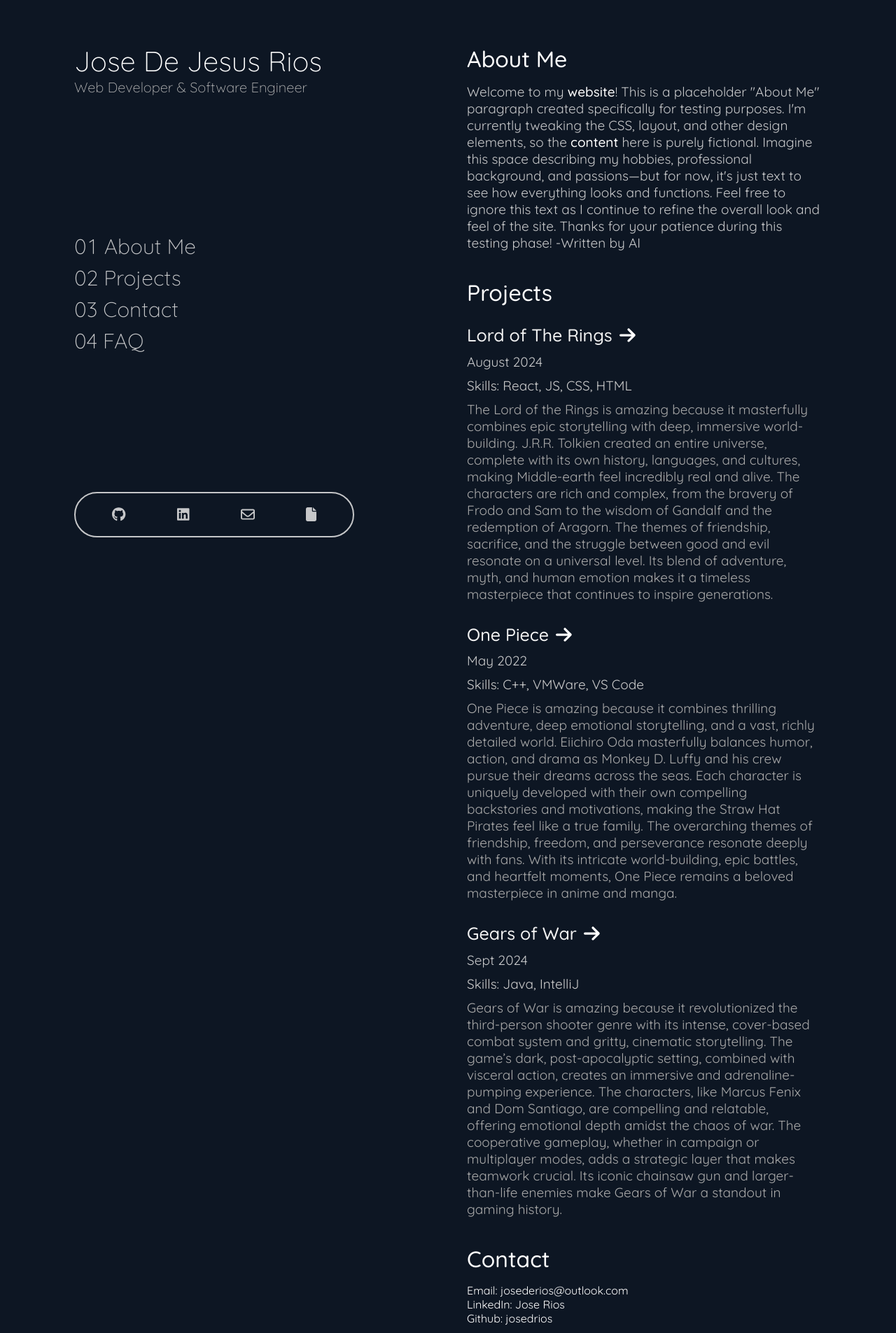
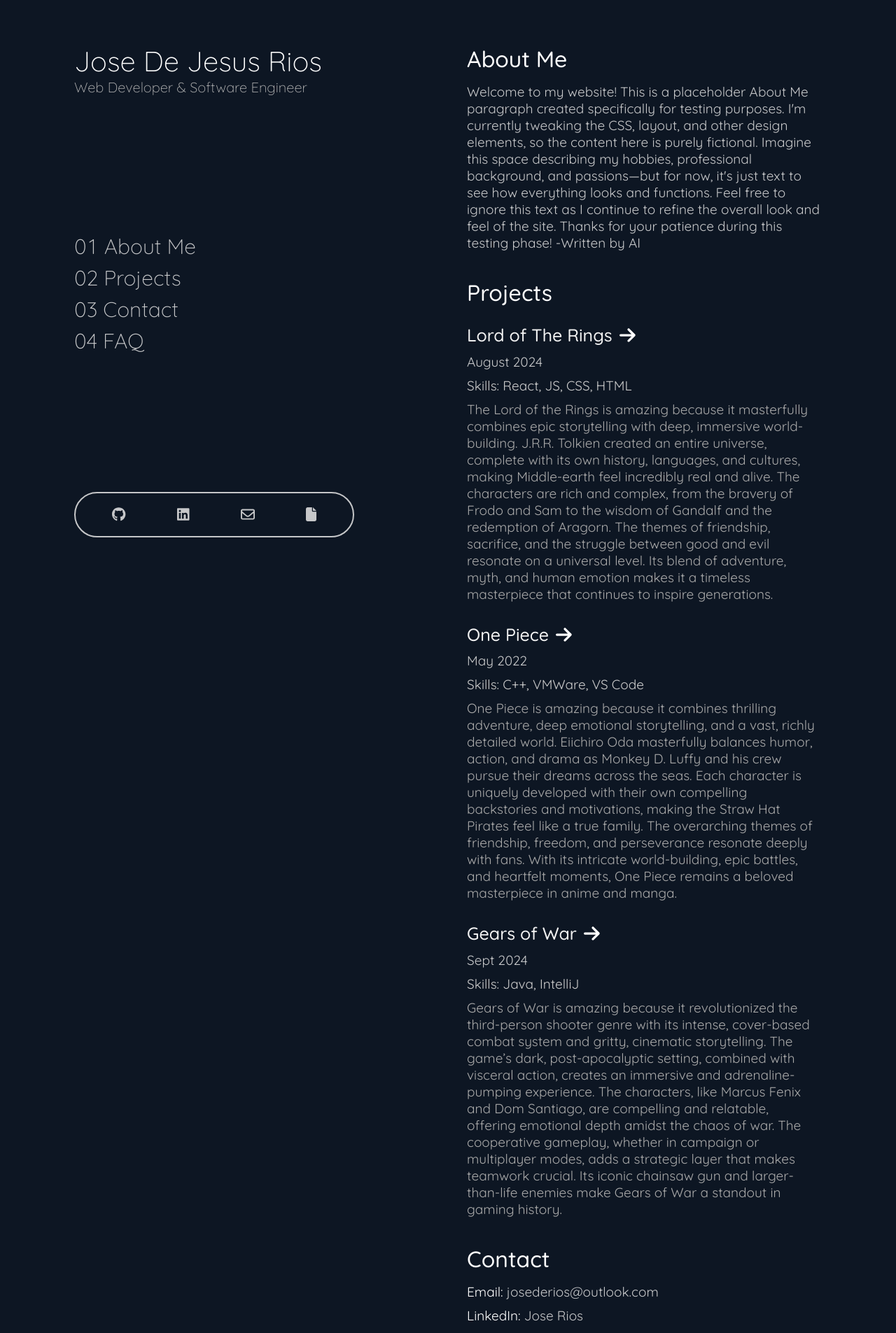
Before and after one commit to josedrios/portfolio-website, a React (Vite) app: page / in a window 1280 px wide. Shown: the top 1905 px of the page at 70% size. Built offline with nearby package versions, Linux system fonts and the light colour scheme; the HTML template or start-up script is replaced by a standard one.

Commit message:
Adjusted about me info (placed it into a string var, and changed contact info color fonts (subject to change)

```diff
--- a/src/App.jsx
+++ b/src/App.jsx
@@ -4,6 +4,9 @@
 import { faArrowRight, faBars, faCoffee, faFile } from '@fortawesome/free-solid-svg-icons';
 import { faGit, faGithub, faLinkedin } from '@fortawesome/free-brands-svg-icons';
 import { faEnvelope } from '@fortawesome/free-regular-svg-icons';
+
+const aboutMe = "Welcome to my website! This is a placeholder About Me paragraph created specifically for testing purposes. I'm currently tweaking the CSS, layout, and other design elements, so the content here is purely fictional. Imagine this space describing my hobbies, professional background, and passions—but for now, it's just text to see how everything looks and functions. Feel free to ignore this text as I continue to refine the overall look and feel of the site. Thanks for your patience during this testing phase! -Written by AI"
+// NOTE: When using bold text for a phrase, reference bold-text id (SASS)
 
 const projects = [
   {
@@ -98,7 +101,7 @@
         <main id="content-container">
           <div className='content-item'>
             <h1 className='content-item-header'>About Me</h1>
-            <p className='content-item-body'>Welcome to my <span className='bold-section'>website</span>! This is a placeholder "About Me" paragraph created specifically for testing purposes. I'm currently tweaking the CSS, layout, and other design elements, so the <span className='bold-section'>content</span> here is purely fictional. Imagine this space describing my hobbies, professional background, and passions—but for now, it's just text to see how everything looks and functions. Feel free to ignore this text as I continue to refine the overall look and feel of the site. Thanks for your patience during this testing phase! -Written by AI</p>
+            <p className='content-item-body'>{aboutMe}</p>
           </div>
           <div className='content-item'>
             <h1 className='content-item-header' id='project-content-header'>Projects</h1>
--- a/src/styles/layout/_contact-item.scss
+++ b/src/styles/layout/_contact-item.scss
@@ -1,3 +1,15 @@
 #contact-item-container{
     margin-bottom: 30px;
 }
+
+.contact-info-item {
+    margin-bottom: 10px;
+    font-size: 19px;
+    color: $unchosen-white;
+    a {
+        color: $unchosen-white;
+    }
+    span {
+        color: white;
+    }
+}
--- a/src/styles/layout/_header.scss
+++ b/src/styles/layout/_header.scss
@@ -97,3 +97,5 @@
         }
     }
 }
+
+// HIDE NAV BAR AT CERTAIN HEIGHT
```
